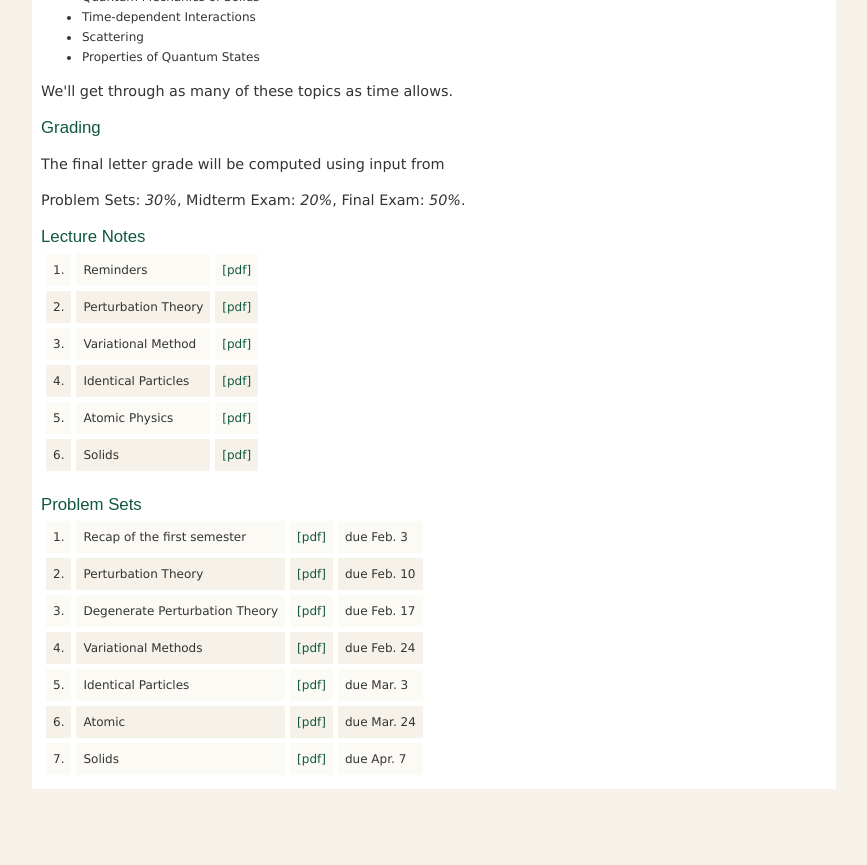
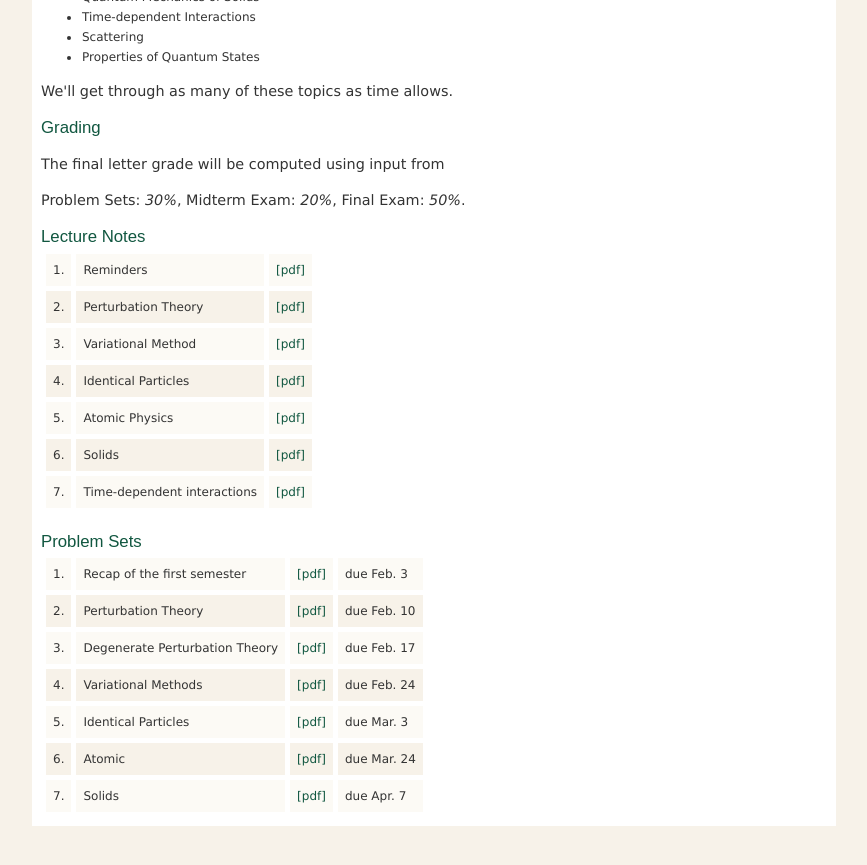
Before and after one commit to jozefdudek/personal_website, a Jekyll site: the page built from Phys314.html, in a window 1280 px wide and 900 px high, scrolled down 2026 px. Shown: the top 865 px of the window, without its empty margins (192-1059 px from the left). Built offline with Jekyll 4.4.1, drawn with Linux system fonts in a browser that asks for light colours.

Commit message:
added time dep lecture notes

```diff
--- a/Phys314.html
+++ b/Phys314.html
@@ -207,6 +207,14 @@
       </td>
     </tr>
 
+        <tr class="highlights">
+      <td class="highlights"> 7. </td>
+      <td class="highlights">Time-dependent interactions</td>
+      <td class="highlights">
+        <a href="https://wm1693.box.com/s/dljkk85otpmdvxxdq4sljf9qx6u4ru5a">[pdf]</a>
+      </td>
+    </tr>
+
 
   </table>
 
```
